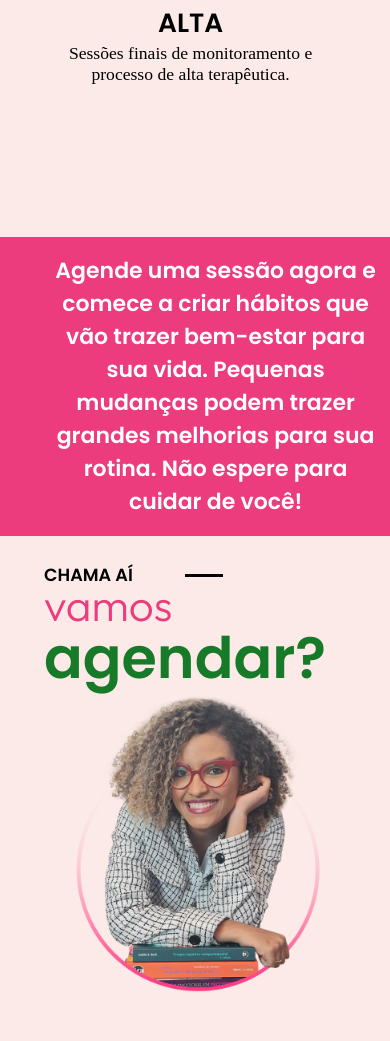
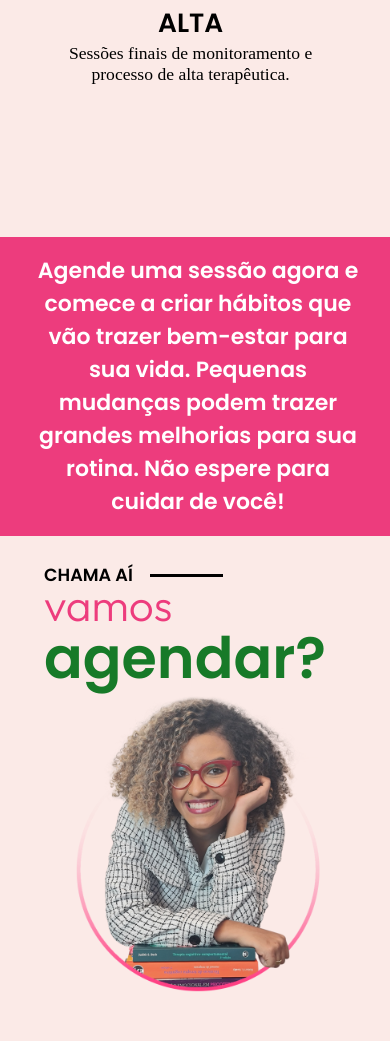
Before and after one commit to CaetanoNascimento/rebeca, a website: page index.html in a window 390 px wide. Shown: the part 6612-7653 px from the top of the page. Drawn offline with nearby package versions, Linux system fonts and the light colour scheme; a web font is replaced by a local one.

Commit message:
mudando a porta

```diff
--- a/index.html
+++ b/index.html
@@ -259,7 +259,7 @@
 
     <div class="home-content contato">
         <h1 class="chama" >CHAMA AÍ </h1>
-        <div class="line2"></div>
+        <div class="line3"></div>
         <h3 class="home_rebeca2">vamos <span class="home_rebeca_2" >agendar?</span></h3>
     </div>
 
--- a/public/assets/css/style.css
+++ b/public/assets/css/style.css
@@ -1632,7 +1632,7 @@ footer .copyright {
         color: #FFFFFF;
         width: 37rem;
         text-align: center;
-        margin-left: 6rem;
+        margin-left: 4rem;
         display: flex;
     }
 
@@ -1656,6 +1656,16 @@ footer .copyright {
         top: 91rem;
         left: 16rem;
         position: relative;
+
+    }
+    .line3{
+        border-bottom: 3px solid;
+        display: flex
+;
+        margin-top: -1.6rem;
+        margin-left: 17rem;
+        margin-right: 19rem;
+
 
     }
 
--- a/server_rebeca.js
+++ b/server_rebeca.js
@@ -1,7 +1,7 @@
 const http = require('http');
 const app =  require('./app');
 require('dotenv/config')
-const port = process.env.PORT || 5000;
+const port = process.env.PORT || 5050;
 const server = http.createServer(app)
 
 server.listen(port);
```
